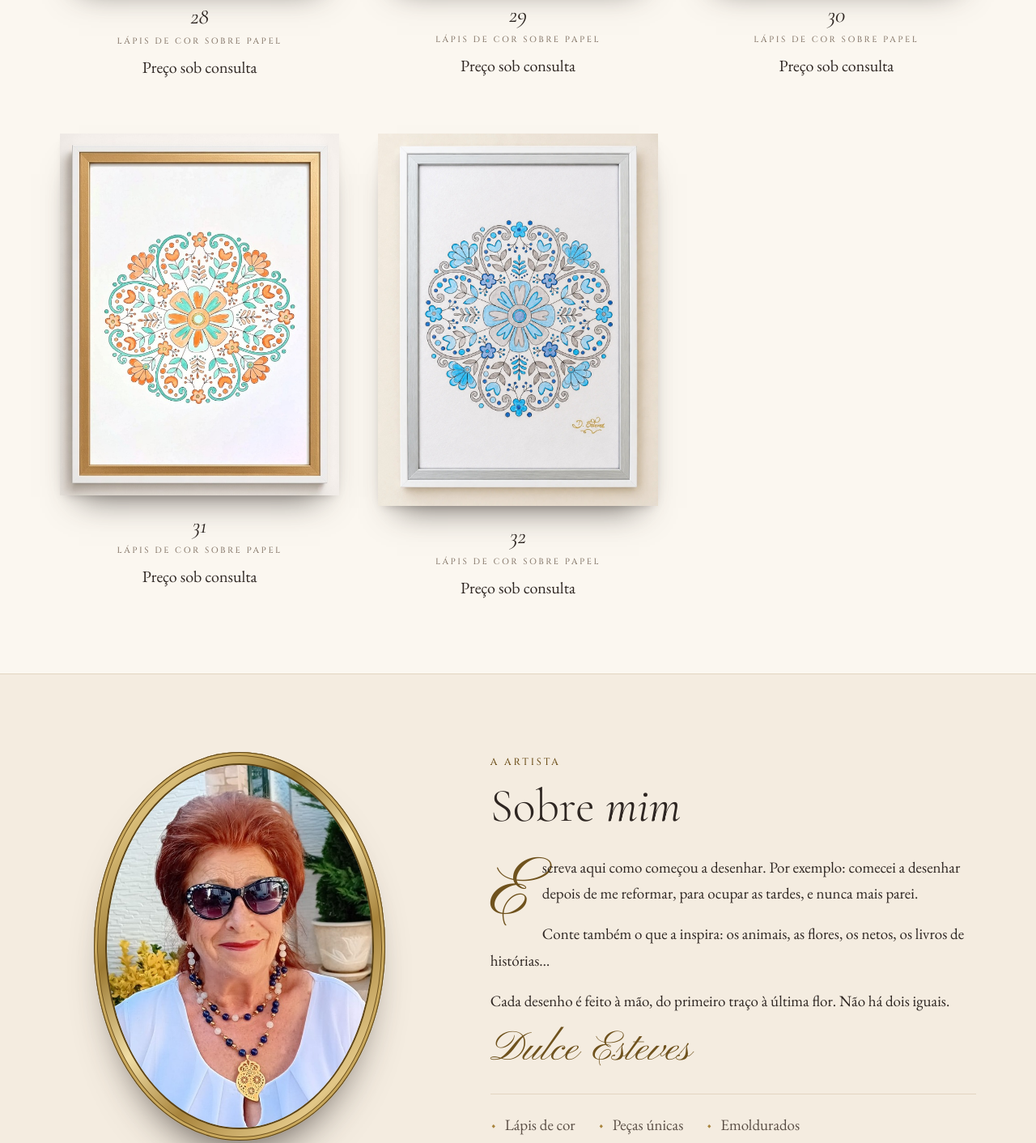
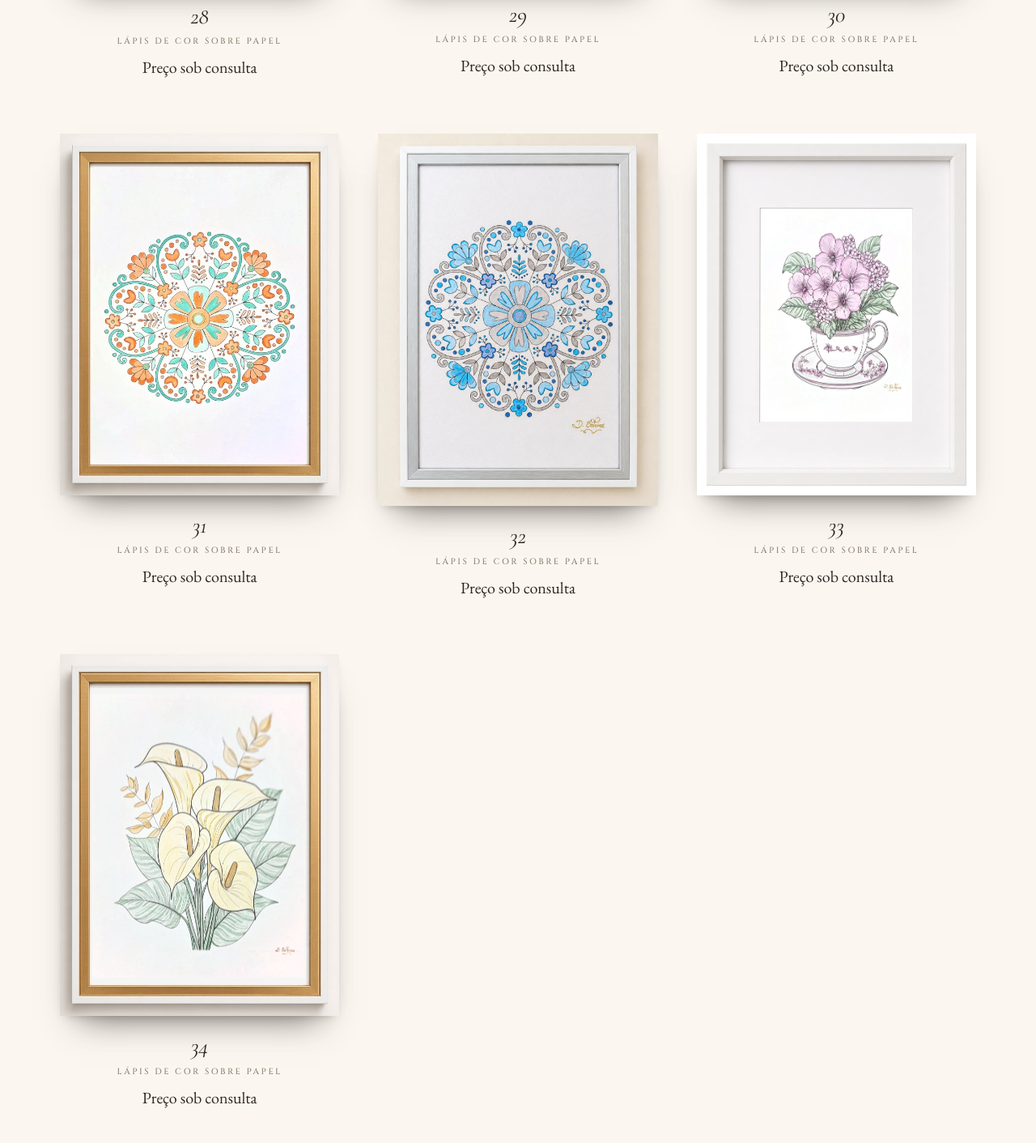
Before and after one commit to HorizonMatrix/atelier-dulce, a plain HTML site: page index.html in a window 1280 px wide. Shown: the part 7714-9126 px from the top of the page at 81% size. Drawn offline with nearby package versions, Linux system fonts and the light colour scheme.

Commit message:
Adicionar quadros 33 (m8) e 34 (m1)
Co-Authored-By: Claude Sonnet 5.5 <noreply@anthropic.com>
Claude-Session: https://claude.ai/code/session_01NUiqCZoHef47n7JWzGmPuU

```diff
--- a/index.html
+++ b/index.html
@@ -689,6 +689,26 @@ const SITE = {
       preco: null,
       estado: "disponivel",
       descricao: "Uma mandala de flores e arabescos em azul e cinzento."
+    },
+    {
+      titulo: "33",
+      imagem: "img/quadros/q33.jpg",
+      moldura: "foto",
+      tecnica: "Lápis de cor sobre papel",
+      medidas: "",
+      preco: null,
+      estado: "disponivel",
+      descricao: "Uma chávena de porcelana cheia de flores lilás e folhas verdes."
+    },
+    {
+      titulo: "34",
+      imagem: "img/quadros/q34.jpg",
+      moldura: "foto",
+      tecnica: "Lápis de cor sobre papel",
+      medidas: "",
+      preco: null,
+      estado: "disponivel",
+      descricao: "Copos-de-leite amarelos com folhas verdes e douradas."
     }
   ]
 };
```
Also changed, not shown: img/quadros/q33.jpg (added), img/quadros/q34.jpg (added).
